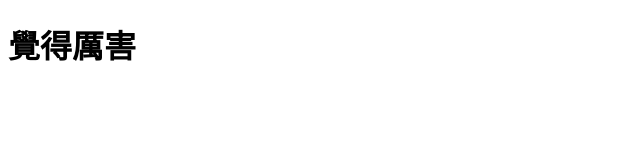
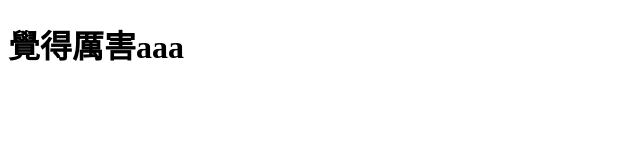
Before and after one commit to tonyhsu0111/tonyhsu0111.github.io, a plain HTML site: page index.html in a window 1280 px wide. Shown: the full height of the page, 0-640 px from the left. Drawn offline with Linux system fonts and the light colour scheme.

Commit message:
Update index.html

```diff
--- a/index.html
+++ b/index.html
@@ -5,6 +5,6 @@
     <title>你好，GitHub</title>
   </head>
   <body>
-    <h1>覺得厲害</h1>
+    <h1>覺得厲害aaa</h1>
   </body>
 </html>
```
